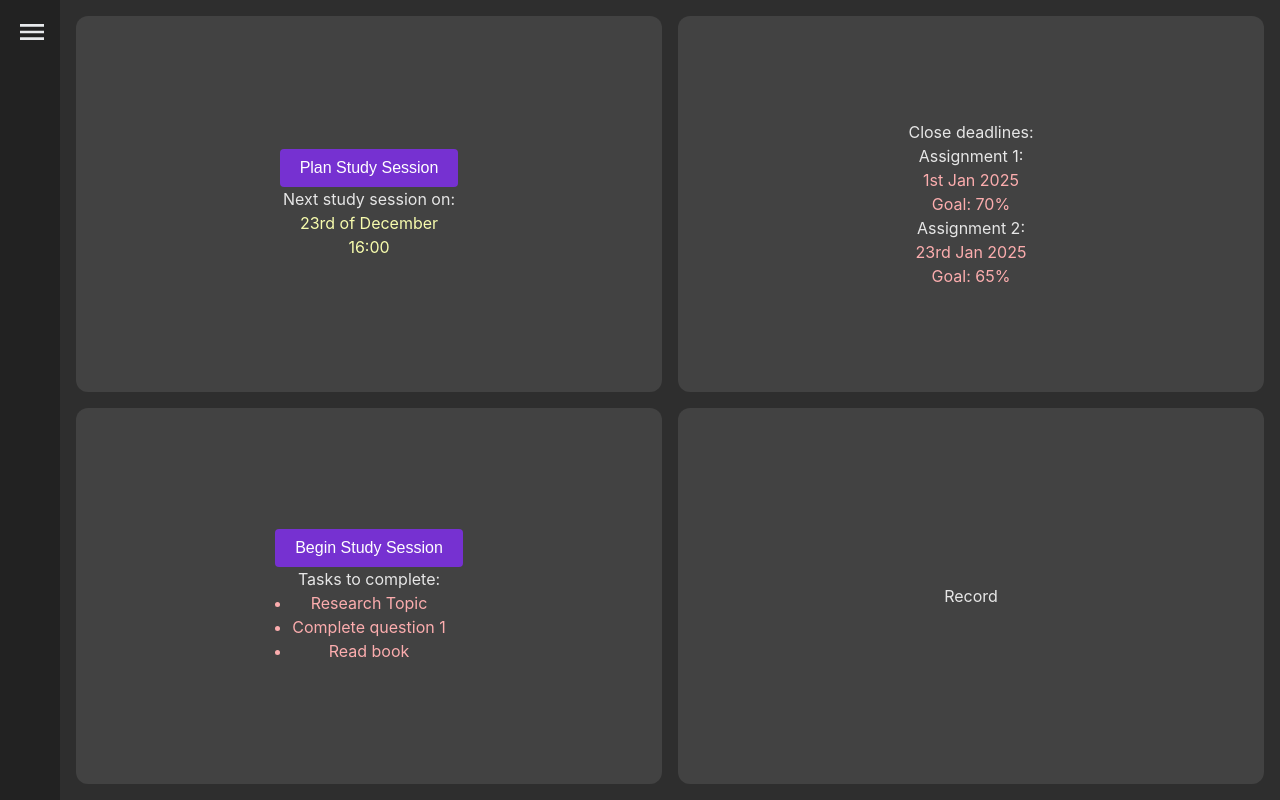
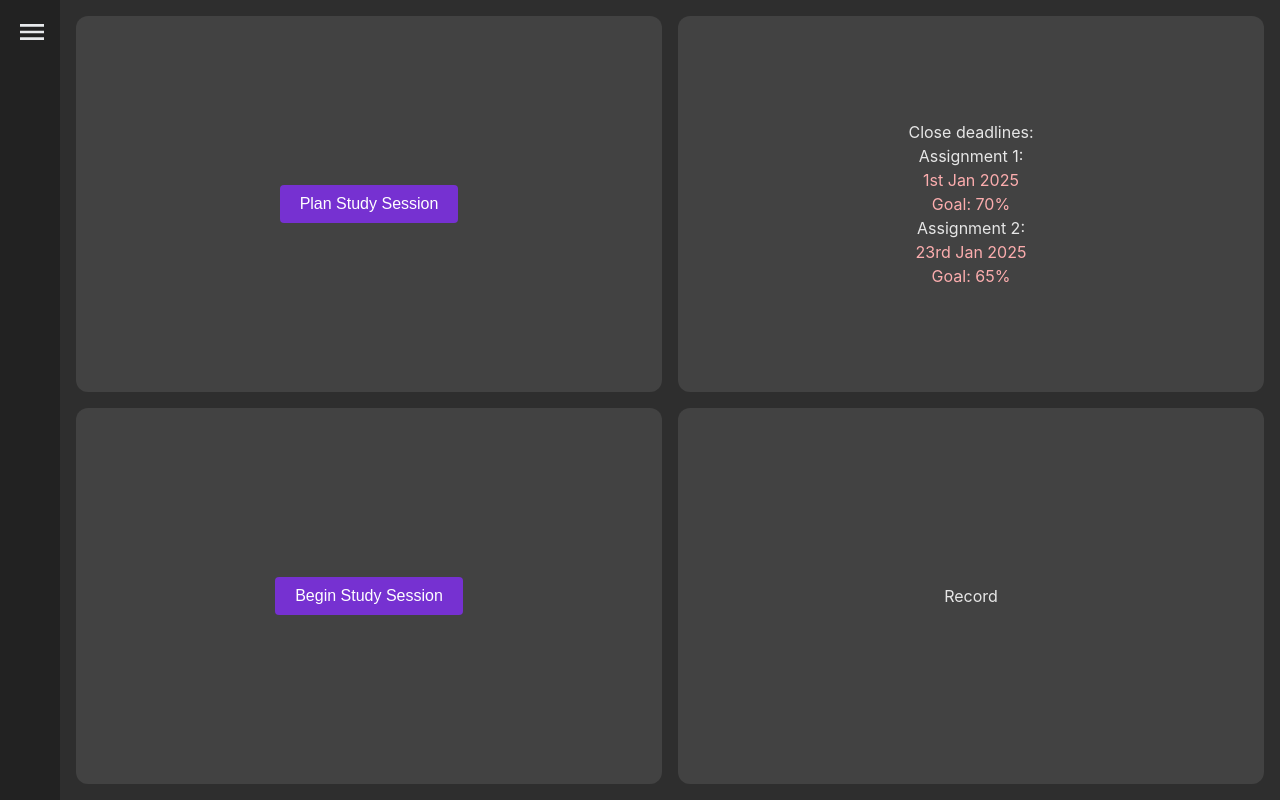
Before and after one commit to b-sass/FYP, a React (Vite) app: page /dashboard in a window 1280 px wide. Built offline with nearby package versions, Linux system fonts and the light colour scheme; no server answers.

Commit message:
Remove placeholder tasks.

```diff
--- a/src/API/sessions.ts
+++ b/src/API/sessions.ts
@@ -1,4 +1,4 @@
-import { Task, Session } from "../types/Session";
+import { Session } from "../types/Session";
 const API = "https://fyp-server-bxs6.onrender.com/api";
 
 export let getSessions = async () => {
--- a/src/components/dashboard/Panels/Session.tsx
+++ b/src/components/dashboard/Panels/Session.tsx
@@ -12,9 +12,6 @@ let SessionPlan = () => {
   return(
     <>
       <Button title="Plan Study Session" onClick={handlePlanning} />
-      <p>Next study session on:</p>
-      <p style={{"color": "#F7FCAD"}}>23rd of December</p>
-      <p style={{"color": "#F7FCAD"}}>16:00</p>
     </>
   );
 };
@@ -47,12 +44,6 @@ let SessionBegin = () => {
   return(
     <>
       <Button title="Begin Study Session" onClick={openModal}></Button>
-      <p>Tasks to complete:</p>
-      <ul>
-        <li style={{"color": "#FCADAE"}}><p>Research Topic</p></li>
-        <li style={{"color": "#FCADAE"}}><p>Complete question 1</p></li>
-        <li style={{"color": "#FCADAE"}}><p>Read book</p></li>
-      </ul>
 
       {isModalOpen && (
         <SessionList sessions={sessions} onClose={closeModal} />
```
